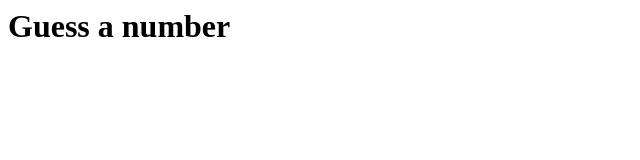
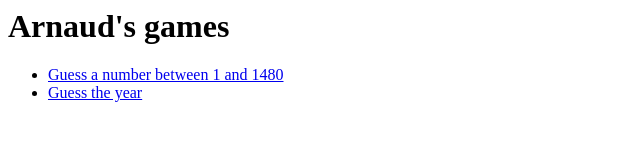
Before and after one commit to arnaudgp/arnaudgp.github.io, a plain HTML site: page index.html in a window 1280 px wide. Shown: the whole page, without its empty margins (0-640 px from the left). Drawn offline with Linux system fonts and the light colour scheme.

Commit message:
Added some links

```diff
--- a/index.html
+++ b/index.html
@@ -1,8 +1,13 @@
-<script>
-    secret = Math.random();
-
-    console.log('Arnaud');
-    console.log(secret);
-</script>
-
-<h1>Guess a number</h1>
+<h1>
+    Arnaud's games
+</h1>
+<p>
+    <ul>
+        <li>
+            <a href="games/1480.html">Guess a number between 1 and 1480</a>
+        </li>
+        <li>
+            <a href="games/year.html">Guess the year</a>
+        </li>
+    </ul>
+</p>
```
Also changed, not shown: games/1480.html (added, +3 -0 lines).
